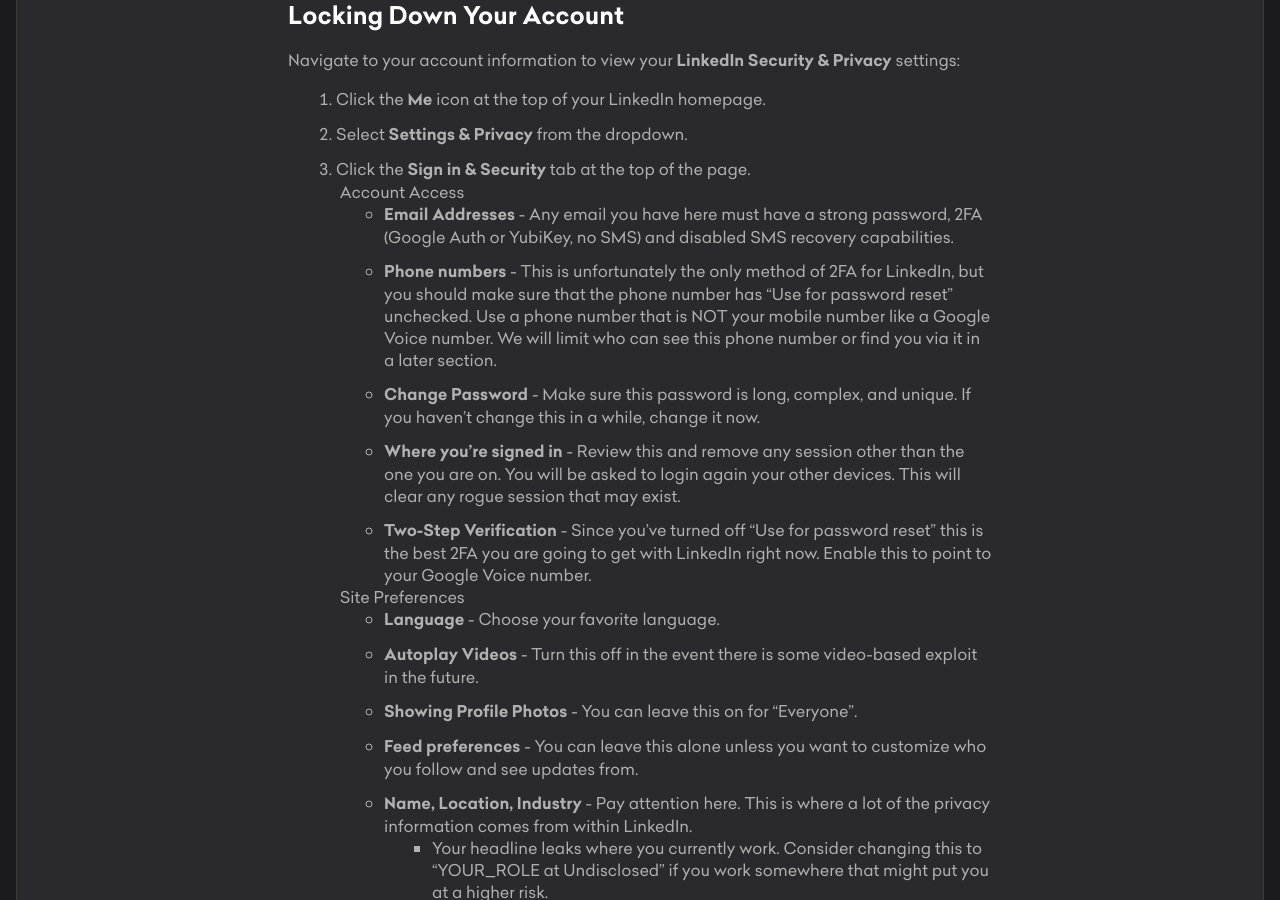
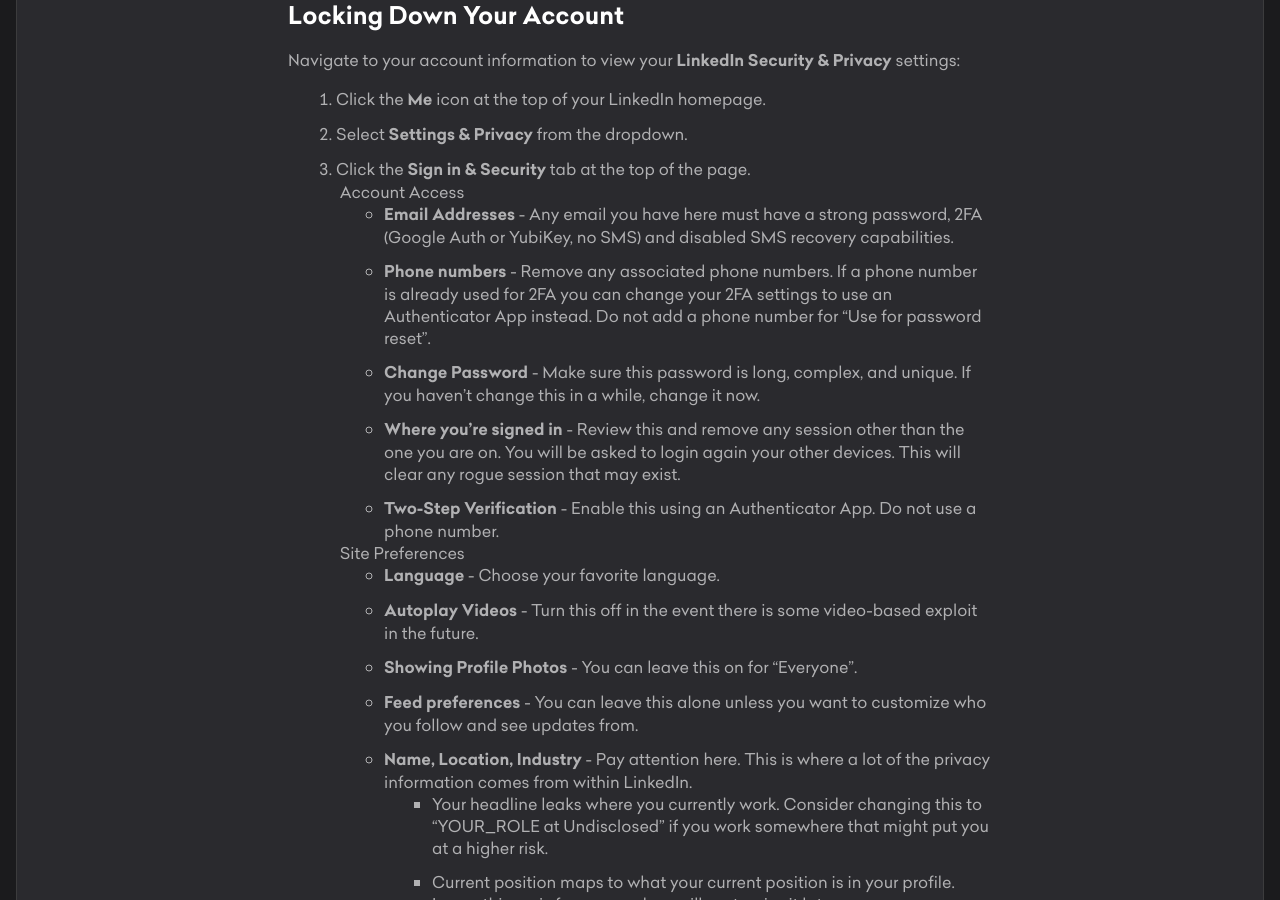
Before and after one commit to krakensecuritylabs/canisecure, a Jekyll site: the page built from _guides/linkedin.md, in a window 1280 px wide and 900 px high, scrolled down 411 px. Built offline with Jekyll 4.4.1, drawn with Linux system fonts in a browser that asks for light colours.

Commit message:
Update LinkedIn 2FA to use Authenticator not phone
LinkedIn now supports 2FA via an Authenticator app.
Submitting a phone number is no longer necessary and should probably be discouraged.

```diff
--- a/_guides/linkedin.md
+++ b/_guides/linkedin.md
@@ -18,10 +18,10 @@
      Account Access
 
     -   **Email Addresses** - Any email you have here must have a strong password, 2FA (Google Auth or YubiKey, no SMS) and disabled SMS recovery capabilities.
-    -   **Phone numbers** - This is unfortunately the only method of 2FA for LinkedIn, but you should make sure that the phone number has "Use for password reset" unchecked. Use a phone number that is NOT your mobile number like a Google Voice number. We will limit who can see this phone number or find you via it in a later section.
+    -   **Phone numbers** - Remove any associated phone numbers. If a phone number is already used for 2FA you can change your 2FA settings to use an Authenticator App instead. Do not add a phone number for "Use for password reset".
     -   **Change Password** - Make sure this password is long, complex, and unique. If you haven't change this in a while, change it now.
     -   **Where you're signed in** - Review this and remove any session other than the one you are on. You will be asked to login again your other devices. This will clear any rogue session that may exist.
-    -   **Two-Step Verification** - Since you've turned off "Use for password reset" this is the best 2FA you are going to get with LinkedIn right now. Enable this to point to your Google Voice number.
+    -   **Two-Step Verification** - Enable this using an Authenticator App. Do not use a phone number.
 
      Site Preferences
 
```
